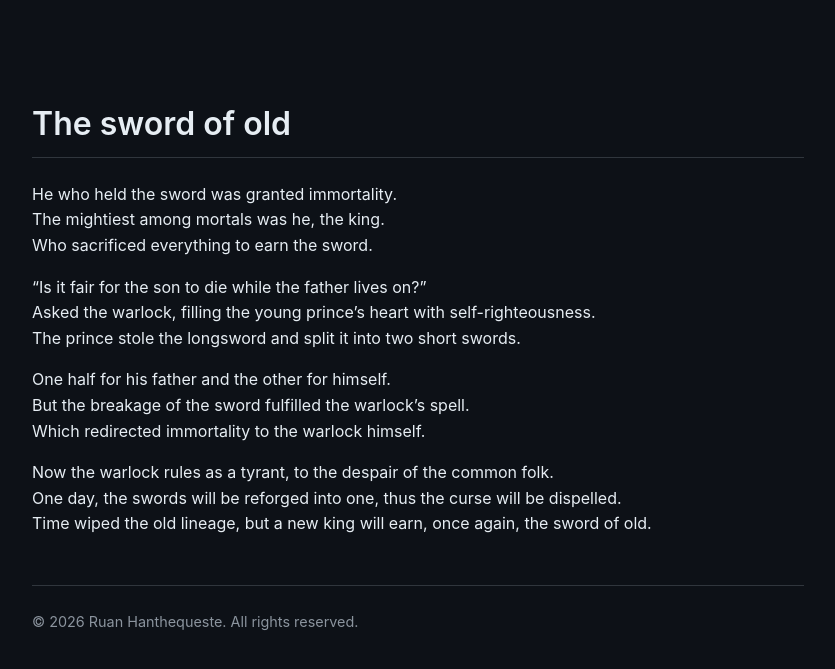
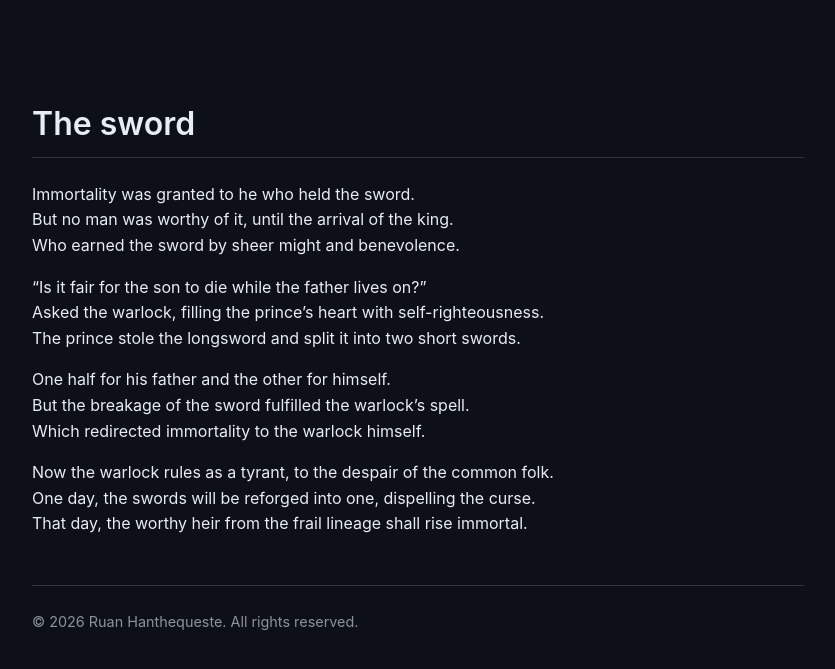
Before and after one commit to ruanfh/writings, a Jekyll site: the page built from short_stories/the_sword.md, in a window 1280 px wide. Shown: the top 669 px of the page, without its empty margins (222-1057 px from the left). Built offline with Jekyll 4.4.1, drawn with Linux system fonts in a browser that asks for light colours.

Commit message:
update the tale of the sword

```diff
--- a/short_stories/the_sword.md
+++ b/short_stories/the_sword.md
@@ -2,19 +2,19 @@
 title: The sword of old
 author: Ruan Hanthequeste
 copyright: © 2026 Ruan Hanthequeste. All rights reserved.
-version: 1.0.0
+version: 1.1.0
 created: 2026-10-21
-updated: 2026-10-22
+updated: 2026-10-24
 layout: default
 ---
 
-# The sword of old
-He who held the sword was granted immortality.
-The mightiest among mortals was he, the king.
-Who sacrificed everything to earn the sword.
+# The sword
+Immortality was granted to he who held the sword.
+But no man was worthy of it, until the arrival of the king.
+Who earned the sword by sheer might and benevolence.
 
 "Is it fair for the son to die while the father lives on?"
-Asked the warlock, filling the young prince's heart with self-righteousness.
+Asked the warlock, filling the prince's heart with self-righteousness.
 The prince stole the longsword and split it into two short swords.
 
 One half for his father and the other for himself.
@@ -22,5 +22,5 @@ But the breakage of the sword fulfilled the warlock's spell.
 Which redirected immortality to the warlock himself.
 
 Now the warlock rules as a tyrant, to the despair of the common folk.
-One day, the swords will be reforged into one, thus the curse will be dispelled.
-Time wiped the old lineage, but a new king will earn, once again, the sword of old.
+One day, the swords will be reforged into one, dispelling the curse.
+That day, the worthy heir from the frail lineage shall rise immortal.
```
